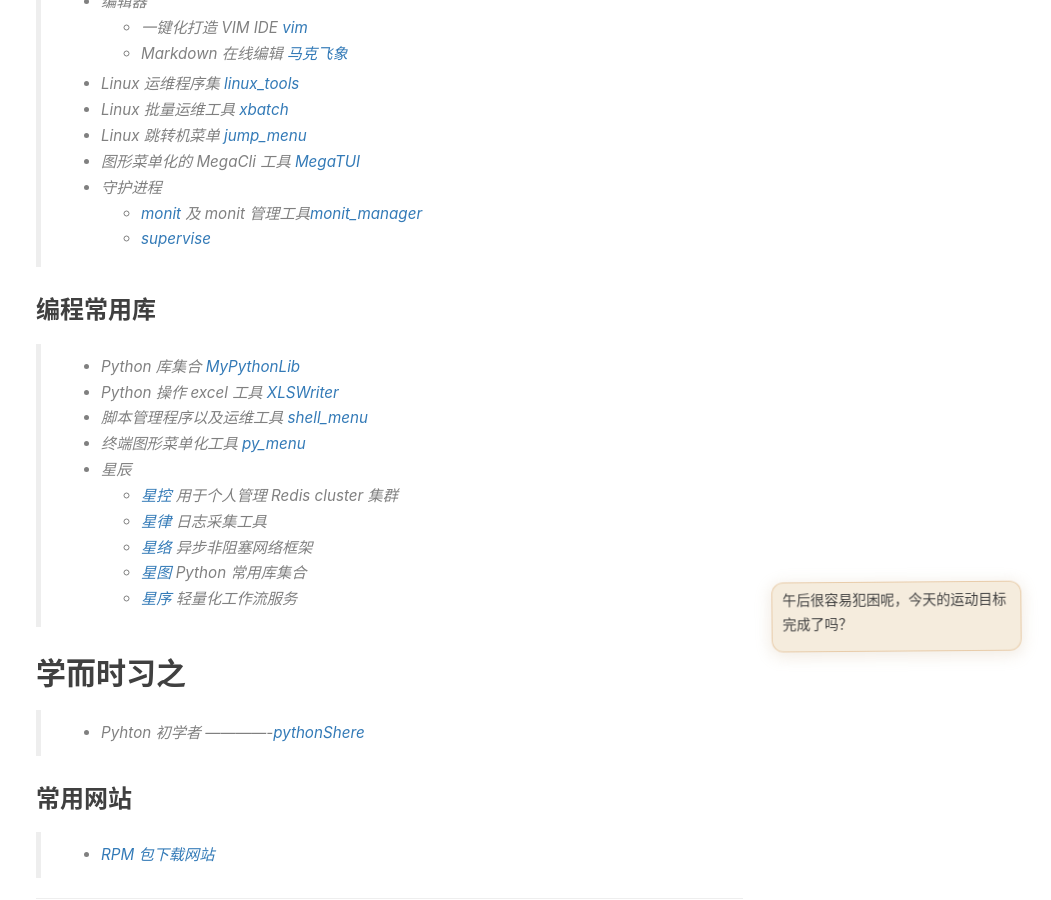
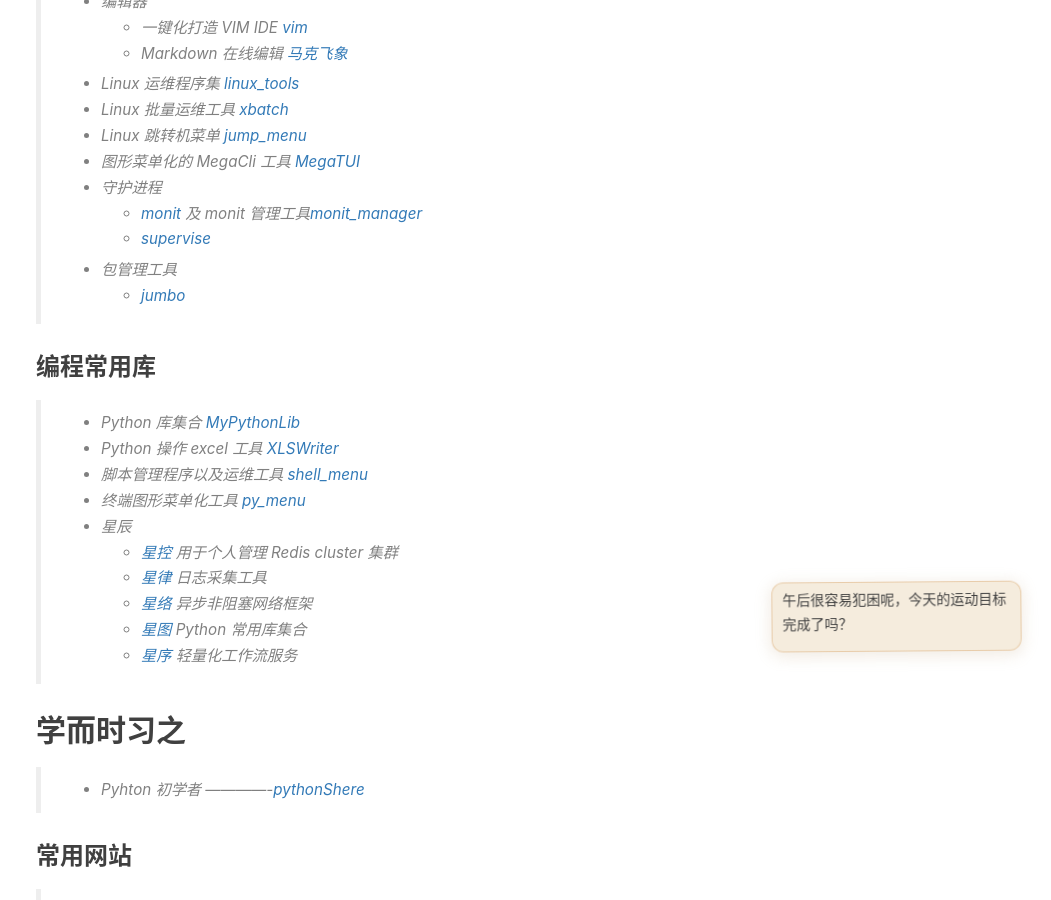
Before and after one commit to meetbill/meetbill.github.io, a Jekyll site: the page built from _posts/2016-06-19-linux.md, in a window 1280 px wide and 900 px high, scrolled down 637 px. Shown: the whole window, without its empty margins (229-1280 px from the left). Built offline with Jekyll 4.4.1, drawn with Linux system fonts in a browser that asks for light colours; nearby versions of some CDN libraries; comment, search, counter and statistics services are not loaded.

Commit message:
[Added]: 添加包管理工具

```diff
--- a/_posts/2016-06-19-linux.md
+++ b/_posts/2016-06-19-linux.md
@@ -26,6 +26,8 @@
 > * 守护进程
 >   * [monit](https://github.com/meetbill/monit) 及 monit 管理工具[monit_manager](https://github.com/meetbill/monit_manager)
 >   * [supervise](https://github.com/meetbill/supervise)
+> * 包管理工具
+>   * [jumbo](https://github.com/meetbill/jumbo)
 
 ### 编程常用库
 
```
